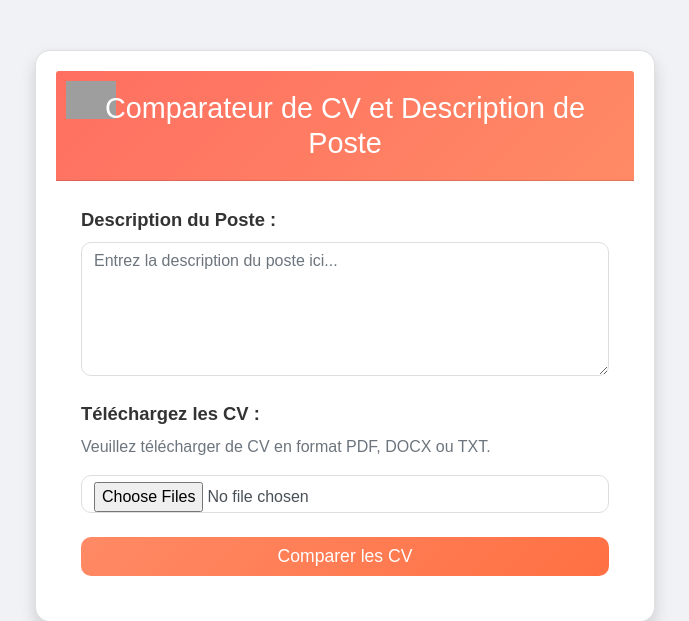
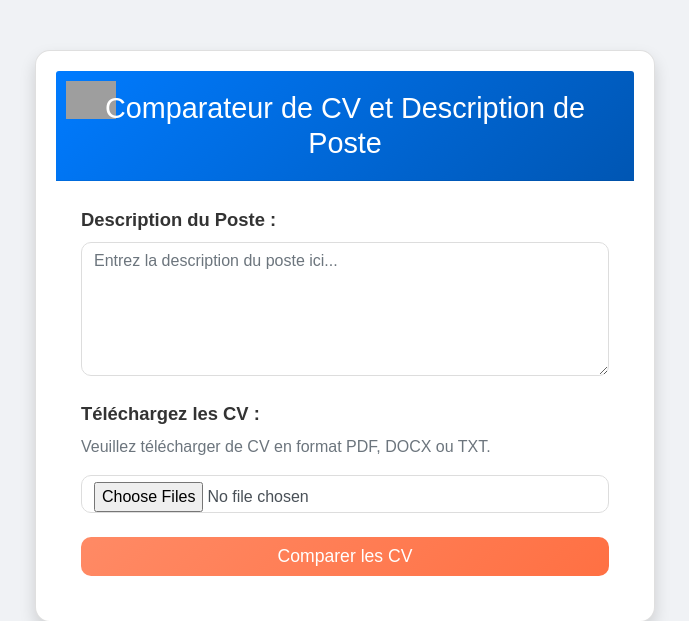
Before and after one commit to Naimbouz/RhBot, a Flask app: page / in a window 1280 px wide. Shown: the top 621 px of the page, without its empty margins (295-984 px from the left). Run offline with Flask 3, Linux system fonts and the light colour scheme; some libraries are stand-ins or nearby versions; grey boxes are pictures that could not be loaded.

Commit message:
fix designe

```diff
--- a/templates/matchresume.html
+++ b/templates/matchresume.html
@@ -18,7 +18,7 @@
         }
         /* Header styling with gradient */
         .card-header {
-            background: linear-gradient(135deg, #ff6f61, #ff8a65);
+            background: linear-gradient(135deg, #007bff, #0056b3);
             color: white;
             border-radius: 15px 15px 0 0;
             padding: 20px 25px;
```
